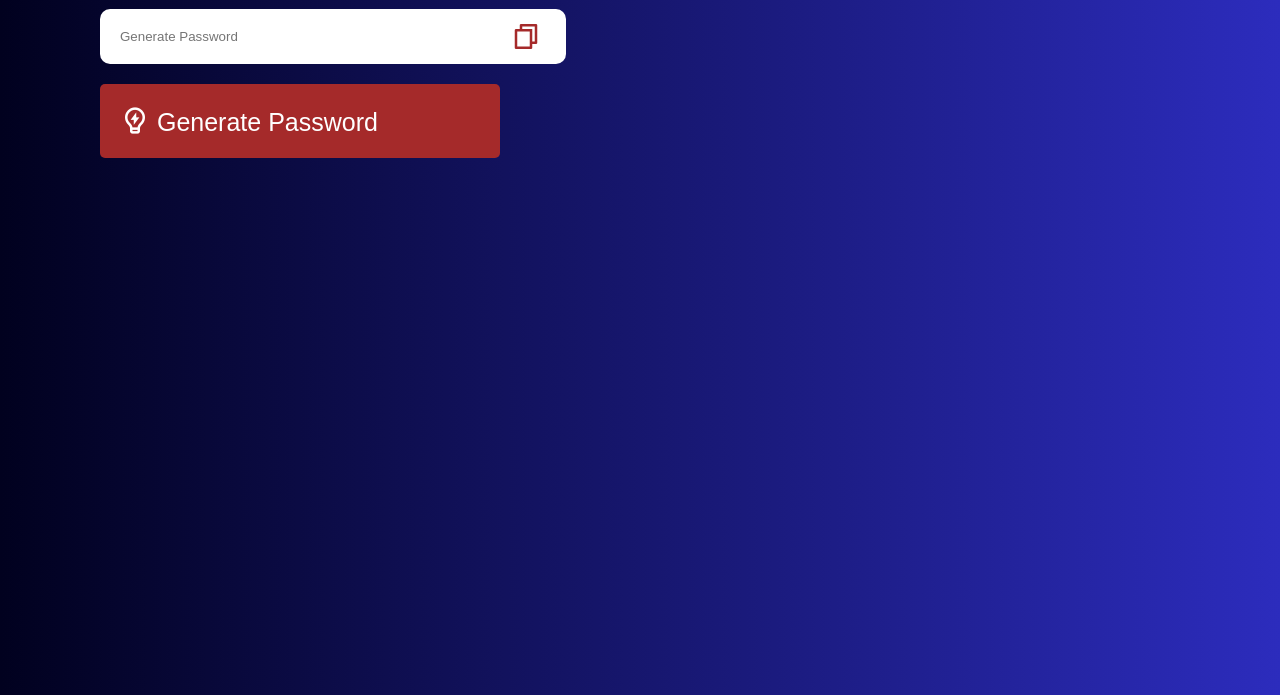
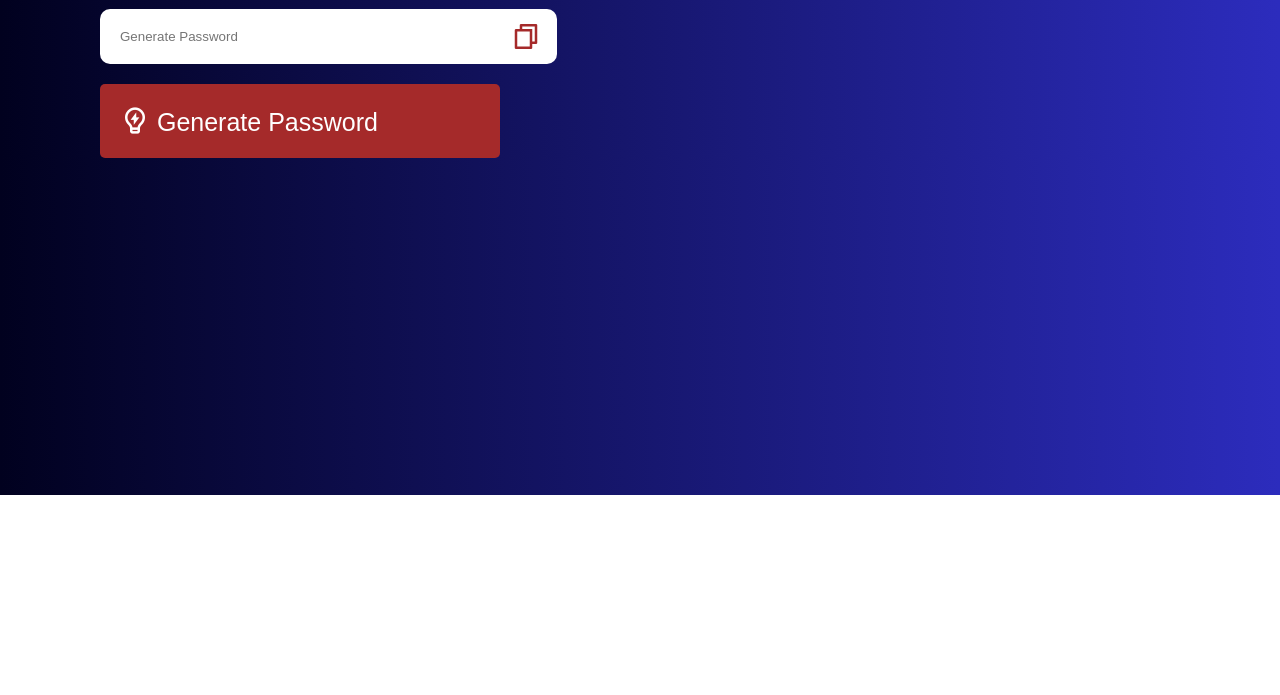
Before and after one commit to MuhammadAyan2004/Password-Generator, a plain HTML site: page index.html in a window 1280 px wide. Shown: the part 305-1000 px from the top of the page. After the commit the page ends 800 px from the top, so only its background shows below. Drawn offline with nearby package versions, Linux system fonts and the light colour scheme.

Commit message:
Update style.css

```diff
--- a/style.css
+++ b/style.css
@@ -1,10 +1,9 @@
 *{
     margin: 0;
     padding: 0;
-    box-sizing: border-box;
     font-family: Arial, Helvetica, sans-serif;
 }
-html,body{
+body{
     width: 100%;
     height: 100%;
     background: linear-gradient(90deg,rgb(1, 1, 31),rgb(44, 44, 189));
@@ -18,12 +17,11 @@ html,body{
 h1{
     font-size: 40px;
     font-weight: 100;
-    letter-spacing: -1px;
 }
 .pass{
     color: brown;
     border-bottom: 4px solid brown;
-    margin-right: 53%;
+    margin-right: 51.5%;
 }
 .input{
     position: relative;
@@ -32,7 +30,7 @@ h1{
 }
 .input input{
     padding: 20px;
-    width: 95%;
+    width: 85%;
     border-radius: 10px;
     border: none;
     outline: none;
@@ -49,7 +47,7 @@ button{
     margin-top: 20px;
     padding: 20px;
     font-size: 25px;
-    font-weight:    0;
+    font-weight:0;
     width: 50vh;
     text-align: left;
     background-color: brown;
```
